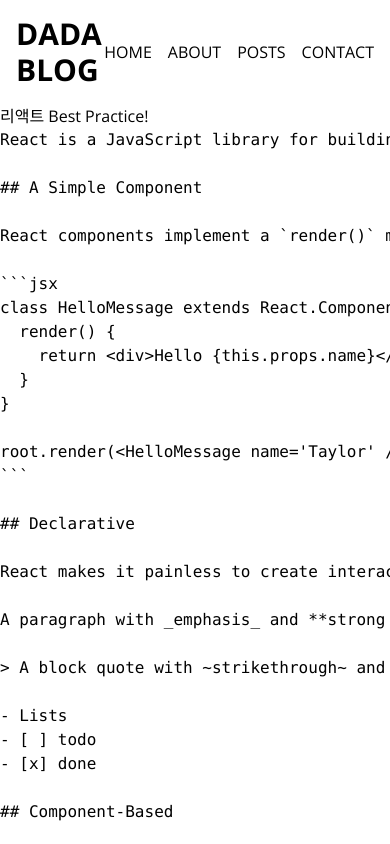
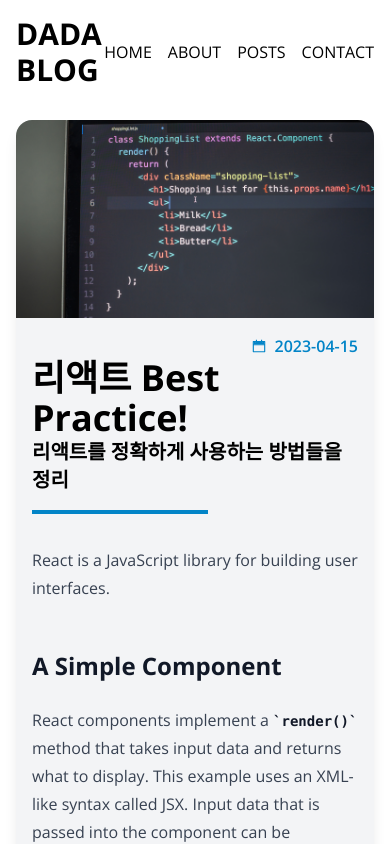
Before and after one commit to daseul-jang/my-nextjs-blog, a Next.js app: page /posts/best-react-practices in a window 390 px wide. Built offline with nearby package versions, Linux system fonts and the light colour scheme.

Commit message:
feat: 게시글 보기

```diff
--- a/next.config.js
+++ b/next.config.js
@@ -1,4 +1,11 @@
 /** @type {import('next').NextConfig} */
-const nextConfig = {}
+const nextConfig = {
+  experimental: {
+    appDir: true,
+  },
+  images: {
+    domains: ['images.unsplash.com'],
+  },
+};
 
-module.exports = nextConfig
+module.exports = nextConfig;
--- a/package.json
+++ b/package.json
@@ -23,8 +23,14 @@
     "react-markdown": "^8.0.7",
     "react-multi-carousel": "^2.8.4",
     "react-syntax-highlighter": "^15.5.0",
+    "remark-gfm": "^3.0.1",
     "tailwindcss": "3.3.3",
     "typescript": "5.1.6",
+    "webpack": "^5.88.2",
     "yup": "^1.2.0"
+  },
+  "devDependencies": {
+    "@tailwindcss/typography": "^0.5.9",
+    "@types/react-syntax-highlighter": "^15.5.7"
   }
 }
--- a/src/app/posts/[slug]/page.tsx
+++ b/src/app/posts/[slug]/page.tsx
@@ -1,5 +1,8 @@
+import MarkdownViewer from '@/components/MarkdownViewer';
 import Post from '@/components/Post';
 import { getPostData } from '@/service/posts';
+import Image from 'next/image';
+import { AiTwotoneCalendar } from 'react-icons/ai';
 
 type Props = {
   params: {
@@ -8,11 +11,26 @@
 };
 
 export default async function PostPage({ params: { slug } }: Props) {
-  const post = await getPostData(slug);
+  const { title, description, date, path, content } = await getPostData(slug);
   return (
-    <>
-      <h1>{post.title}</h1>
-      <pre>{post.content}</pre>
-    </>
+    <article className='rounded-2xl overflow-hidden bg-gray-100 shadow-lg m-4'>
+      <Image
+        className='w-full h-1/5 max-h-[500px]'
+        src={`/images/posts/${path}.png`}
+        alt={title}
+        width={760}
+        height={420}
+      />
+      <section className='flex flex-col p-4'>
+        <div className='flex items-center self-end text-sky-600'>
+          <AiTwotoneCalendar />
+          <p className='font-semibold ml-2'>{date.toString()}</p>
+        </div>
+        <h1 className='text-4xl font-bold'>{title}</h1>
+        <p className='text-xl font-bold'>{description}</p>
+        <div className='w-44 border-2 border-sky-600 mt-4 mb-8'></div>
+        <MarkdownViewer content={content} />
+      </section>
+    </article>
   );
 }
--- /dev/null
+++ b/src/components/MarkdownViewer.tsx
@@ -0,0 +1,46 @@
+'use client';
+
+import { ReactMarkdown } from 'react-markdown/lib/react-markdown';
+import remarkGfm from 'remark-gfm';
+import { Prism as SyntaxHighlighter } from 'react-syntax-highlighter';
+import { materialDark } from 'react-syntax-highlighter/dist/esm/styles/prism';
+import Image from 'next/image';
+
+export default function MarkdownViewer({ content }: { content: string }) {
+  return (
+    <ReactMarkdown
+      className='prose lg:prose-xl'
+      remarkPlugins={[remarkGfm]}
+      components={{
+        code({ node, inline, className, children, ...props }) {
+          const match = /language-(\w+)/.exec(className || '');
+          return !inline && match ? (
+            <SyntaxHighlighter
+              {...props}
+              style={materialDark}
+              language={match[1]}
+              PreTag='div'
+            >
+              {String(children).replace(/\n$/, '')}
+            </SyntaxHighlighter>
+          ) : (
+            <code {...props} className={className}>
+              {children}
+            </code>
+          );
+        },
+        img: (img) => (
+          <Image
+            className='w-full max-h-60 object-cover'
+            src={img.src || ''}
+            alt={img.alt || ''}
+            width={500}
+            height={350}
+          />
+        ),
+      }}
+    >
+      {content}
+    </ReactMarkdown>
+  );
+}
--- a/tailwind.config.js
+++ b/tailwind.config.js
@@ -14,5 +14,5 @@
       },
     },
   },
-  plugins: [],
-}
+  plugins: [require('@tailwindcss/typography')],
+};
```
Also changed, not shown: 1 other file (tests, documents, lock files or other folders).
